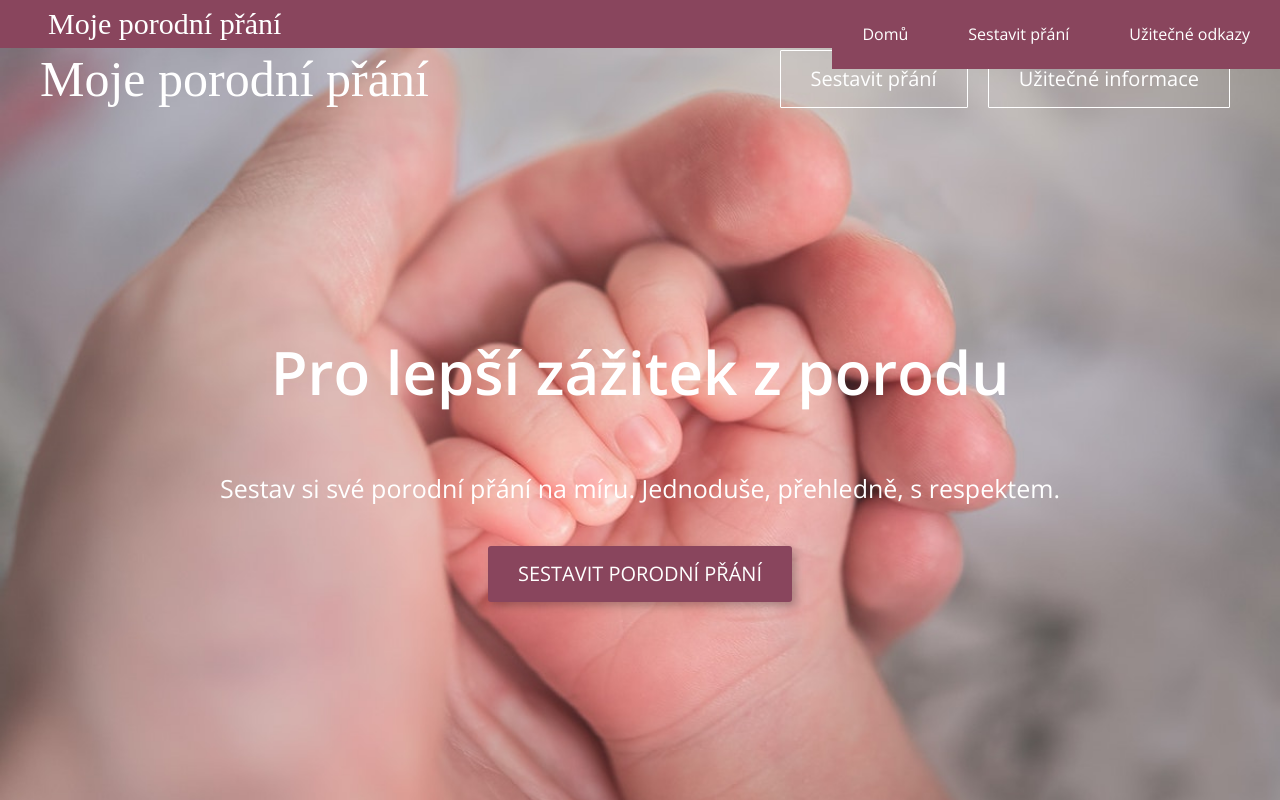
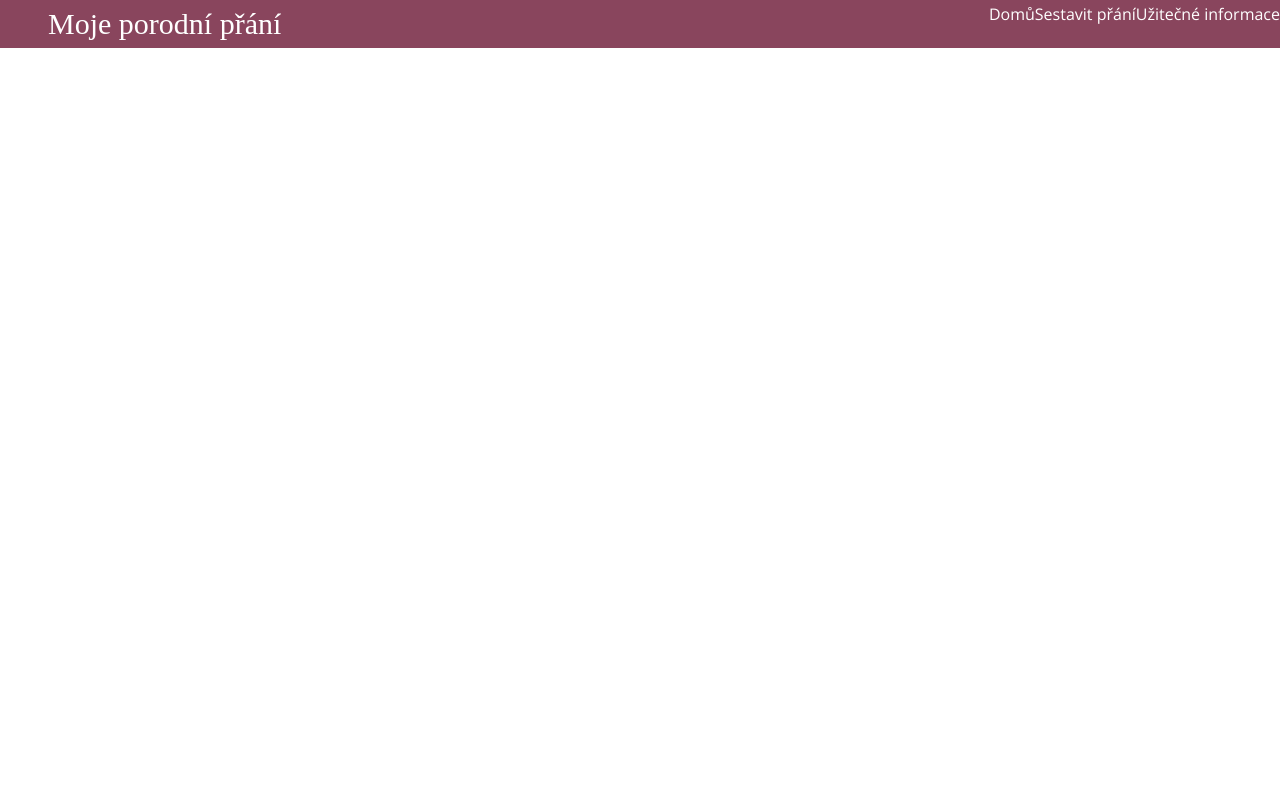
Before and after one commit to TerezaBay/moje-porodni-prani, a React app: page /#/form in a window 1280 px wide. Before the commit this address led to /#/. Shown: the top 800 px of the page. Built offline with nearby package versions, Linux system fonts and the light colour scheme; a web font is replaced by a local one.

Commit message:
Snaha o zprovoznění Routeru 1: Linky nefunkční

```diff
--- a/package.json
+++ b/package.json
@@ -26,6 +26,7 @@
     "classnames": "^2.2.6",
     "react": "^16.13.1",
     "react-dom": "^16.13.1",
-    "react-responsive": "^8.1.1"
+    "react-responsive": "^8.1.1",
+    "react-router-dom": "^5.2.0"
   }
 }
--- a/src/components/Header/header.jsx
+++ b/src/components/Header/header.jsx
@@ -2,6 +2,7 @@ import React from 'react';
 import './style.css';
 import StyledLink from '../StyledLink/index.jsx';
 import { home } from '../../texts/homeTexts.js';
+import { links } from '../../links.js';
 
 const Header = ({}) => (
   <header id="header" className="header_homepage">
@@ -11,15 +12,15 @@ const Header = ({}) => (
         <ul className="header_menu-buttons">
           <li>
             <StyledLink
-              text={home.button1Text}
-              url={home.button1Url}
+              text={links[1].name}
+              url={links[1].url}
               type="transparent"
             />
           </li>
           <li>
             <StyledLink
-              text={home.button2Text}
-              url={home.button2Url}
+              text={links[2].name}
+              url={links[2].url}
               type="transparent"
             />
           </li>
@@ -29,7 +30,7 @@ const Header = ({}) => (
     <div className="header_content">
       <h1 className="header_title">{home.title}</h1>
       <p className="header_title-text">{home.titleText}</p>
-      <StyledLink text={home.button3Text} />
+      <StyledLink text={home.button3Text} url={links[1].url}/>
     </div>
   </header>
 );
--- a/src/components/Navbar/navbar.jsx
+++ b/src/components/Navbar/navbar.jsx
@@ -1,8 +1,11 @@
 import React, { useState, useEffect } from 'react';
 import './style.css';
 import { useMediaQuery } from 'react-responsive';
+import { HashRouter as Link } from 'react-router-dom';
+
 import NavbarBtn from '../NavbarBtn/index.jsx';
 import { home } from '../../texts/homeTexts.js';
+import {links} from "../../links.js"
 
 const Navbar = () => {
   const [scrolled, setScrolled] = useState(false);
@@ -20,13 +23,6 @@ const Navbar = () => {
   const handleClick = () => setMenuIsOpen(!menuIsOpen);
 
   const isMobile = useMediaQuery({ maxWidth: 767 });
-  // když použiji useMediaQuery, tak mi React bude sám hlídat změnu šířky okna prohlížeče a rerenderuje to, pokud změna nastane - nemusím použít ani stav, ani useEffect - je to boží!
-
-  // const [isMobile, setIsMobile] = useState(true);
-
-  // useEffect(() => {
-  //   window.innerWidth < 768 ? setIsMobile(true) : setIsMobile(false);
-  // }, []);
 
   return (
     <nav
@@ -34,7 +30,7 @@ const Navbar = () => {
       className={scrolled ? 'navbar navbar--scrolled' : 'navbar'}
     >
       <div className="navbar_logo">
-        <a href={home.logoLink}>{home.logo}</a>
+        <Link to={links[0].url}>{home.logo}</Link>
       </div>
 
       <div className="navbar_container">
@@ -48,11 +44,11 @@ const Navbar = () => {
             menuIsOpen || !isMobile ? 'navbar_links' : 'navbar_links--closed'
           }
         >
-          {home.footerLinks.map((link, i) => (
+          {links.map((link, i) => (
             <li key={i}>
-              <a href={link.url} onClick={handleClick}>
+              <Link className="navbar_link" to={link.url} onClick={handleClick}>
                 {link.name}
-              </a>
+              </Link>
             </li>
           ))}
         </ul>
--- a/src/components/Navbar/style.css
+++ b/src/components/Navbar/style.css
@@ -42,7 +42,7 @@
   background-color: #89455d;
 }
 
-.navbar_links a {
+.navbar_link {
   display: block;
   padding: 10px;
   list-style: none;
@@ -95,7 +95,7 @@
     width: fit-content;
   }
 
-  .navbar_links a {
+  .navbar_link {
     padding: 20px 30px;
     border-top: 0;
   }
--- a/src/index.jsx
+++ b/src/index.jsx
@@ -1,25 +1,25 @@
 import React from 'react';
 import { render } from 'react-dom';
+import { HashRouter as Router, Switch, Route, Link } from 'react-router-dom';
+import {routes} from "./links.js"
 import './index.html';
 import './style.css';
 
-import { home } from './texts/homeTexts.js';
-import Header from './components/Header/header.jsx';
-import HomepageMain from './pages/HomepageMain/homepage.jsx';
-import Footer from './components/Footer/index.jsx';
 import Navbar from './components/Navbar/navbar.jsx';
+// import Homepage from './pages/Homepage/homepage.jsx';
 
 const App = () => {
   return (
-    <>
+    <Router>
       <Navbar />
+      {/* <Homepage /> */}
 
-      <Header />
-
-      <HomepageMain />
-
-      <Footer copyrightText={home.footerCopyright} links={home.footerLinks} />
-    </>
+      <Switch>
+        {routes.map((route, i) => (
+          <Route key={i} {...route} />
+        ))}
+      </Switch>
+    </Router>
   );
 };
 
--- /dev/null
+++ b/src/links.js
@@ -0,0 +1,17 @@
+import Homepage from './pages/Homepage/homepage.jsx';
+import Form from './pages/Form/form.jsx';
+import Info from './pages/Info/info.jsx';
+import Article from './pages/Homepage/homepage.jsx';
+
+export const routes = [
+  { path: '/', component: Homepage, exact: true },
+  { path: '/form', component: Form },
+  { path: '/info', component: Info },
+  { path: '/article', component: Article },
+];
+
+export const links = [
+  { name: 'Domů', url: `${routes[0].path}` },
+  { name: 'Sestavit přání', url: `${routes[1].path}` },
+  { name: 'Užitečné informace', url: `${routes[2].path}` },
+]
--- /dev/null
+++ b/src/pages/Form/form.jsx
@@ -0,0 +1,9 @@
+import React from 'react';
+
+const Form = () => (
+  <main className="form">
+    <div>Form</div>
+  </main>
+)
+
+export default Form
--- a/src/pages/HomepageMain/homepage.jsx
+++ b/src/pages/Homepage/homepage.jsx
@@ -1,26 +1,25 @@
 import React from 'react';
 import './style.css';
+import { links } from '../../links.js';
 import { home } from '../../texts/homeTexts.js';
 import { serviceTexts } from '../../texts/serviceTexts.js';
 import { articleTexts } from '../../texts/articleTexts.js';
 import { sectionTexts } from '../../texts/sectionTexts.js';
 import { titleTexts } from '../../texts/titleTexts.js';
 
+// import Navbar from '../../components/Navbar/navbar.jsx';
+import Header from '../../components/Header/header.jsx';
 import SectionQuote from '../../components/SectionQuote/section.jsx';
 import Title from '../../components/Title/title.jsx';
 import ArtPreview from '../../components/ArtPreview/preview.jsx';
 import Service from '../../components/Service/service.jsx';
 import Author from '../../components/Author/author.jsx';
 import StyledLink from '../../components/StyledLink/index.jsx';
+import Footer from '../../components/Footer/index.jsx';
 
-const HomepageMain = ({
-  // emphaText,
-  // previewTitle,
-  // authors,
-  // button2Text,
-  // button2Url,
-}) => (
+const Homepage = () => (
   <>
+    <Header />
     <SectionQuote text={sectionTexts.section1} />
 
     <main id="main" className="homepage_main">
@@ -53,8 +52,8 @@ const HomepageMain = ({
         </div>
         <SectionQuote text={sectionTexts.section2} />
         <StyledLink
-          text={home.button2Text}
-          url={home.button2Url}
+          text={links[2].name}
+          url={links[2].url}
           type="transparent"
         />
       </section>
@@ -76,7 +75,9 @@ const HomepageMain = ({
         </div>
       </section>
     </main>
+
+    <Footer copyrightText={home.footerCopyright} links={home.footerLinks} />
   </>
 );
 
-export default HomepageMain;
+export default Homepage;
--- /dev/null
+++ b/src/pages/Info/info.jsx
@@ -0,0 +1,9 @@
+import React from 'react';
+
+const Info = () => (
+  <main className="info">
+    <div>INFO</div>
+  </main>
+)
+
+export default Info
--- a/src/texts/homeTexts.js
+++ b/src/texts/homeTexts.js
@@ -1,11 +1,11 @@
 export const home = {
   // odkazy header + styled links
   logo: 'Moje porodní přání',
-  logoLink: "#header",
-  button1Text: 'Sestavit přání',
-  button1Url: '#main',
-  button2Text: 'Užitečné informace',
-  button2Url: '#authors',
+  // logoLink: "#header",
+  // button1Text: 'Sestavit přání',
+  // button1Url: '#main',
+  // button2Text: 'Užitečné informace',
+  // button2Url: '#authors',
   button3Text: 'Sestavit porodní přání',
 
   // titles header
```
Also changed, not shown: src/pages/Article/article.jsx (added, +9 -0 lines), src/pages/Homepage/style.css (renamed from src/pages/HomepageMain/style.css), 1 other file (tests, documents, lock files or other folders).
